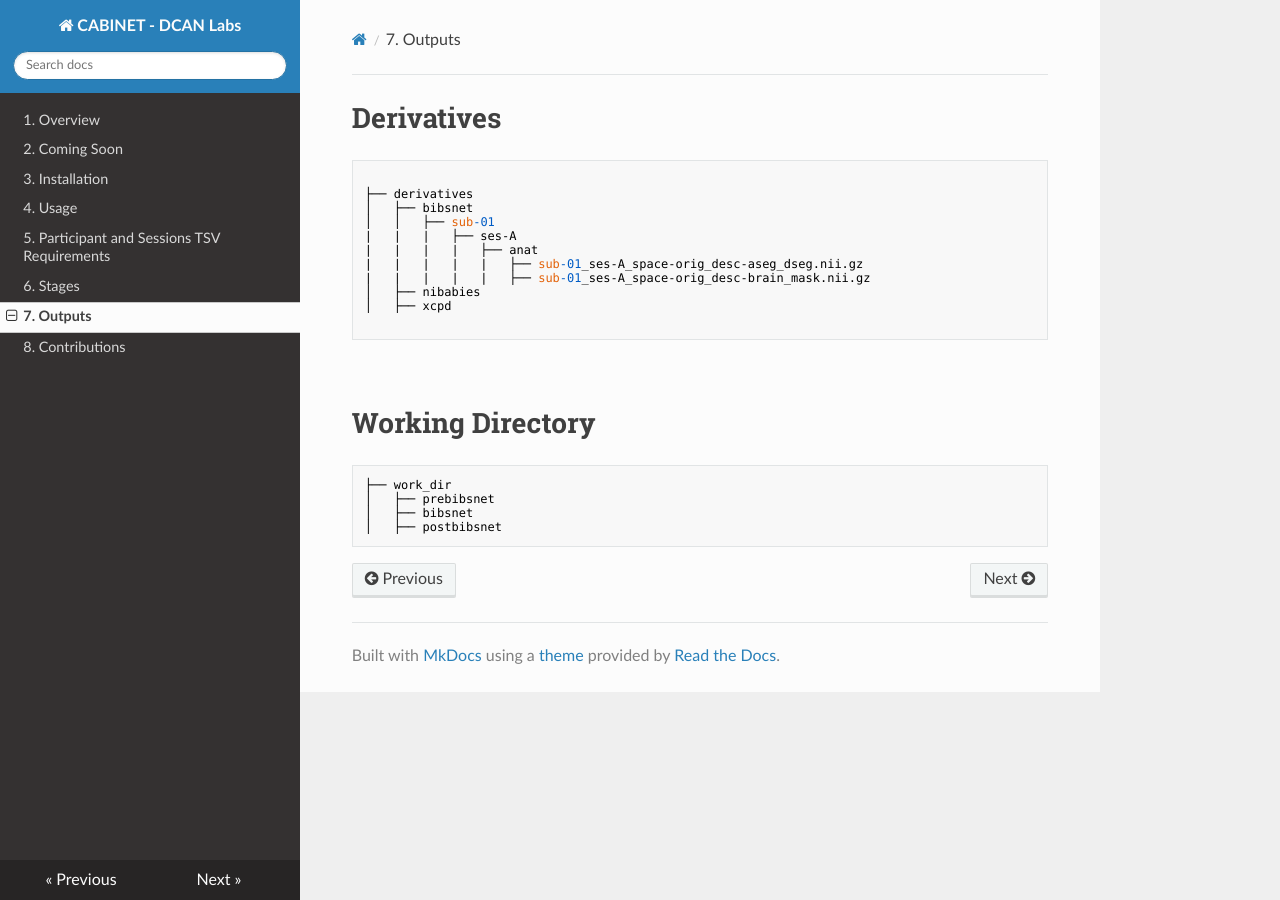
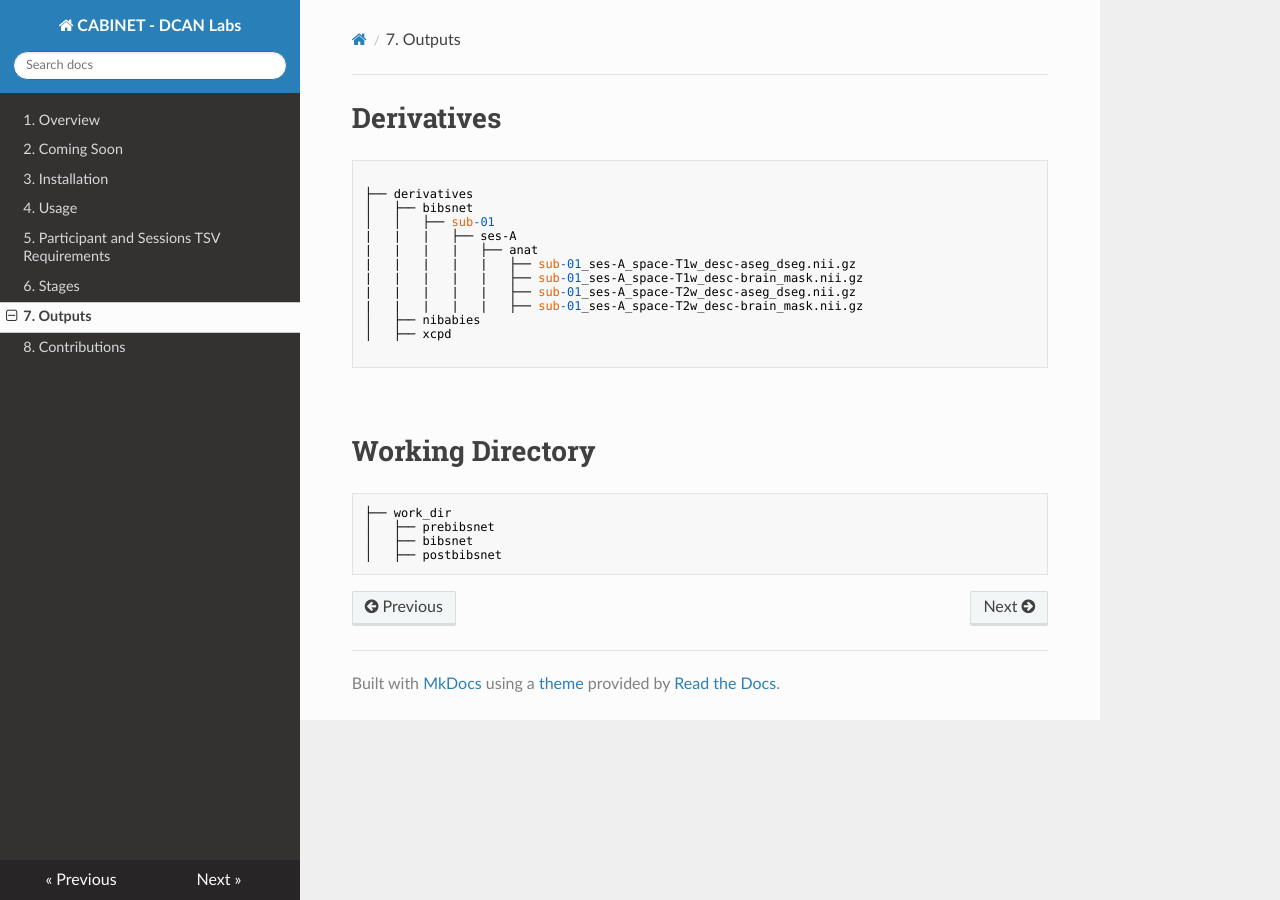
Before and after one commit to DCAN-Labs/BIBSnet, an MkDocs documentation site: the page built from docs/outputs.md, in a window 1280 px wide. Built offline with MkDocs 1.6.1, drawn with Linux system fonts in a browser that asks for light colours; nearby versions of some CDN libraries.

Commit message:
updated outputs

```diff
--- a/docs/outputs.md
+++ b/docs/outputs.md
@@ -7,8 +7,10 @@
 │   │   ├── sub-01
 |   |   |   ├── ses-A
 |   |   |   |   ├── anat
-|   |   |   |   |   ├── sub-01_ses-A_space-orig_desc-aseg_dseg.nii.gz
-|   |   |   |   |   ├── sub-01_ses-A_space-orig_desc-brain_mask.nii.gz
+|   |   |   |   |   ├── sub-01_ses-A_space-T1w_desc-aseg_dseg.nii.gz
+|   |   |   |   |   ├── sub-01_ses-A_space-T1w_desc-brain_mask.nii.gz
+|   |   |   |   |   ├── sub-01_ses-A_space-T2w_desc-aseg_dseg.nii.gz
+|   |   |   |   |   ├── sub-01_ses-A_space-T2w_desc-brain_mask.nii.gz
 │   ├── nibabies
 │   ├── xcpd
 
```
